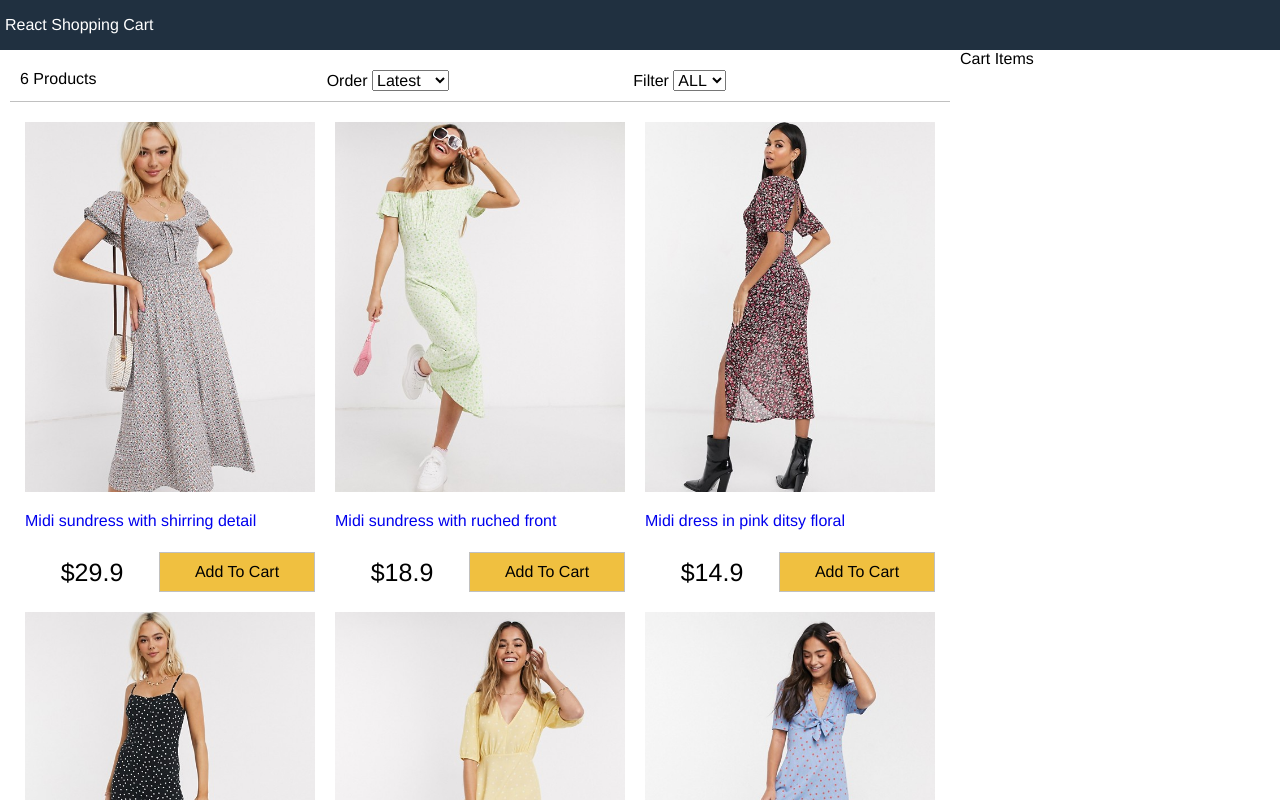
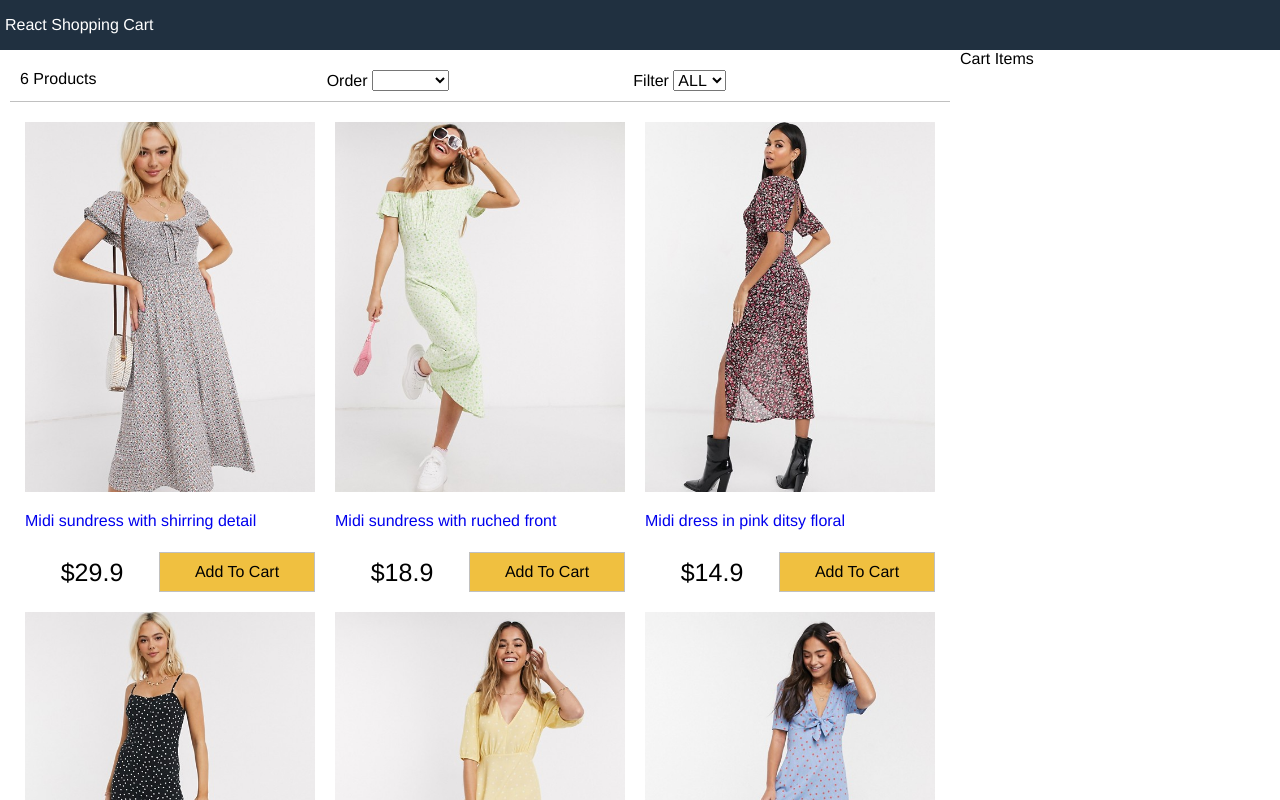
Before and after one commit to postoyevstanislav/react-shopping-cart, a React (Create React App) app: page / in a window 1280 px wide. Shown: the top 800 px of the page. Built offline with nearby package versions, Linux system fonts and the light colour scheme.

Commit message:
refactoring filter component

```diff
--- a/src/App.js
+++ b/src/App.js
@@ -20,7 +20,7 @@ class App extends Component {
     const sort = event.target.value;
     this.setState((state) => ({
       sort: sort,
-      products: this.state.products.sort((a, b) => {
+      products: this.state.products.slice().sort((a, b) => {
         if(sort === 'lowest') {
           return a.price-b.price
         } else if (sort ==='highest') {
--- a/src/components/Filter.jsx
+++ b/src/components/Filter.jsx
@@ -10,7 +10,7 @@ export default class Filter extends Component {
                     Order
                     {' '}
                     <select value={sort} onChange={sortProducts}>
-                        <option value="latest">Latest</option>
+                        <option></option>
                         <option value="lowest">Lowest</option>
                         <option value="highest">Highest</option>
                     </select>
```
